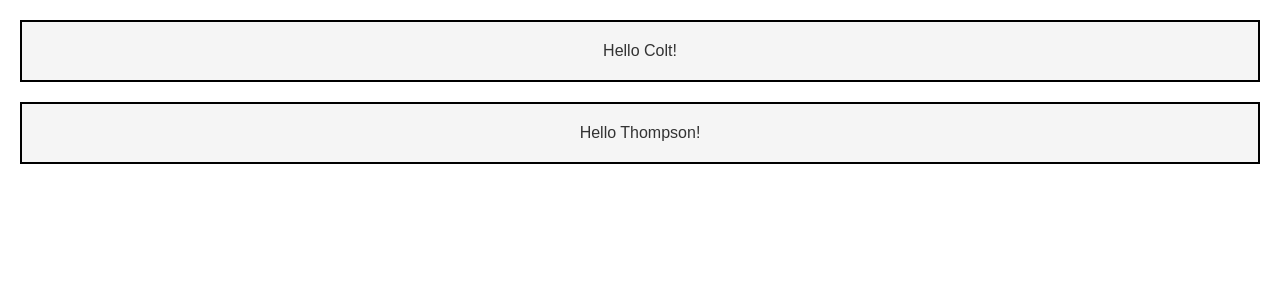
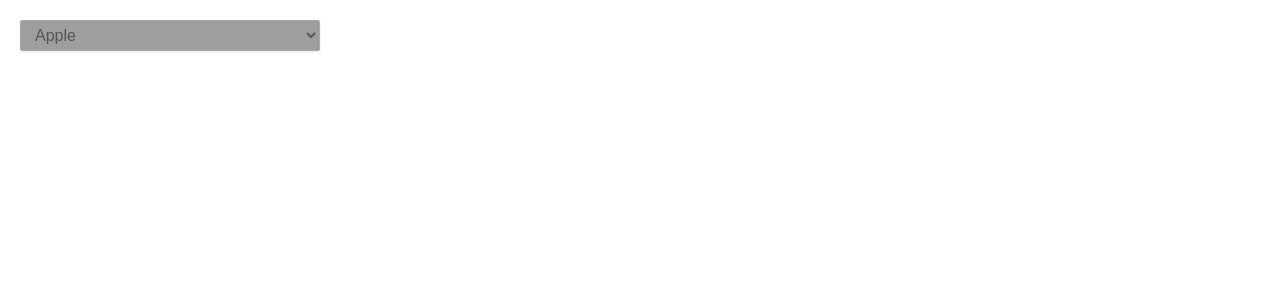
Before and after one commit to Tacolt/OC_WebApp, a React (Create React App) app in the folder OC_App/: page / in a window 1280 px wide. Shown: the top 300 px of the page. Built offline with nearby package versions, Linux system fonts and the light colour scheme; grey boxes are pictures that could not be loaded.

Commit message:
Line Selection component created. No data or JS hooked up yet.

```diff
--- a/OC_App/src/App.js
+++ b/OC_App/src/App.js
@@ -1,12 +1,12 @@
 import React from 'react';
 import './App.css';
 import HelloWorld from './HelloWorld';
+import LineSelection from './LineSelection';
 
 const App = () => {
   return (
     <div className="App">
-      <HelloWorld name="Colt"/>
-      <HelloWorld name="Thompson"/>
+      <LineSelection/>
     </div>);
 };
 
--- a/OC_App/src/HelloWorld.js
+++ b/OC_App/src/HelloWorld.js
@@ -6,14 +6,20 @@
 	{
 		super(props);
 		this.state = {greeting: 'Hello'};
+		this.frenchify = this.frenchify.bind(this);
 	}
 	render()
 	{
 		return(
 			<div className="HelloWorld">
 				{this.state.greeting} {this.props.name}!
+			<br/>
+			<button onClick={this.frenchify}>Frenchify!</button>
 			</div>
 		);
+	}
+	frenchify(){
+		this.setState({greeting: 'Bonjour'});
 	}
 }
 
--- /dev/null
+++ b/OC_App/src/LineSelection.css
@@ -0,0 +1,21 @@
+select#soflow, select#soflow-color {
+   -webkit-appearance: button;
+   -webkit-border-radius: 2px;
+   -webkit-box-shadow: 0px 1px 3px rgba(0, 0, 0, 0.1);
+   -webkit-padding-end: 20px;
+   -webkit-padding-start: 2px;
+   -webkit-user-select: none;
+   background-image: url(http://i62.tinypic.com/15xvbd5.png),
+   -webkit-linear-gradient(#FAFAFA, #F4F4F4 40%, #E5E5E5);
+   background-position: 97% center;
+   background-repeat: no-repeat;
+   border: 1px solid #AAA;
+   color: #555;
+   font-size: inherit;
+   margin: 20px;
+   overflow: hidden;
+   padding: 5px 10px;
+   text-overflow: ellipsis;
+   white-space: nowrap;
+   width: 300px;
+}
--- /dev/null
+++ b/OC_App/src/LineSelection.js
@@ -0,0 +1,31 @@
+import React, {Component} from 'react';
+import './LineSelection.css';
+
+class LineSelection extends Component {
+	constructor(props)
+	{
+		super(props);
+		this.state = {greeting: 'Hello'};
+
+	}
+	render()
+	{
+
+		return(
+
+			<div className="LineSelection">
+
+				<select id="soflow">
+					<option>Apple</option>
+					<option>Banana</option>
+					<option>Orange</option>
+				</select>
+
+			</div>
+		);
+	}
+
+}
+
+
+export default LineSelection;
```
